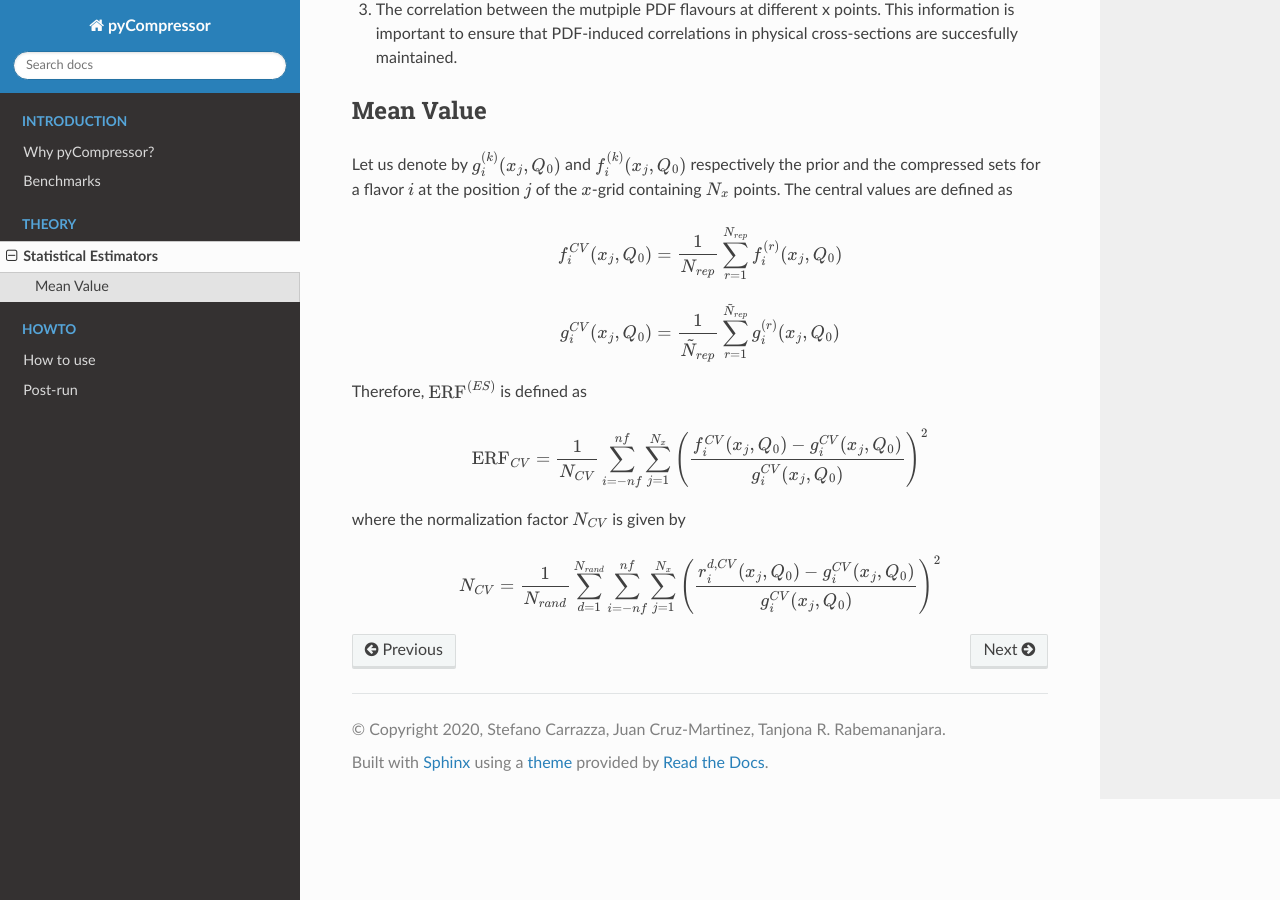
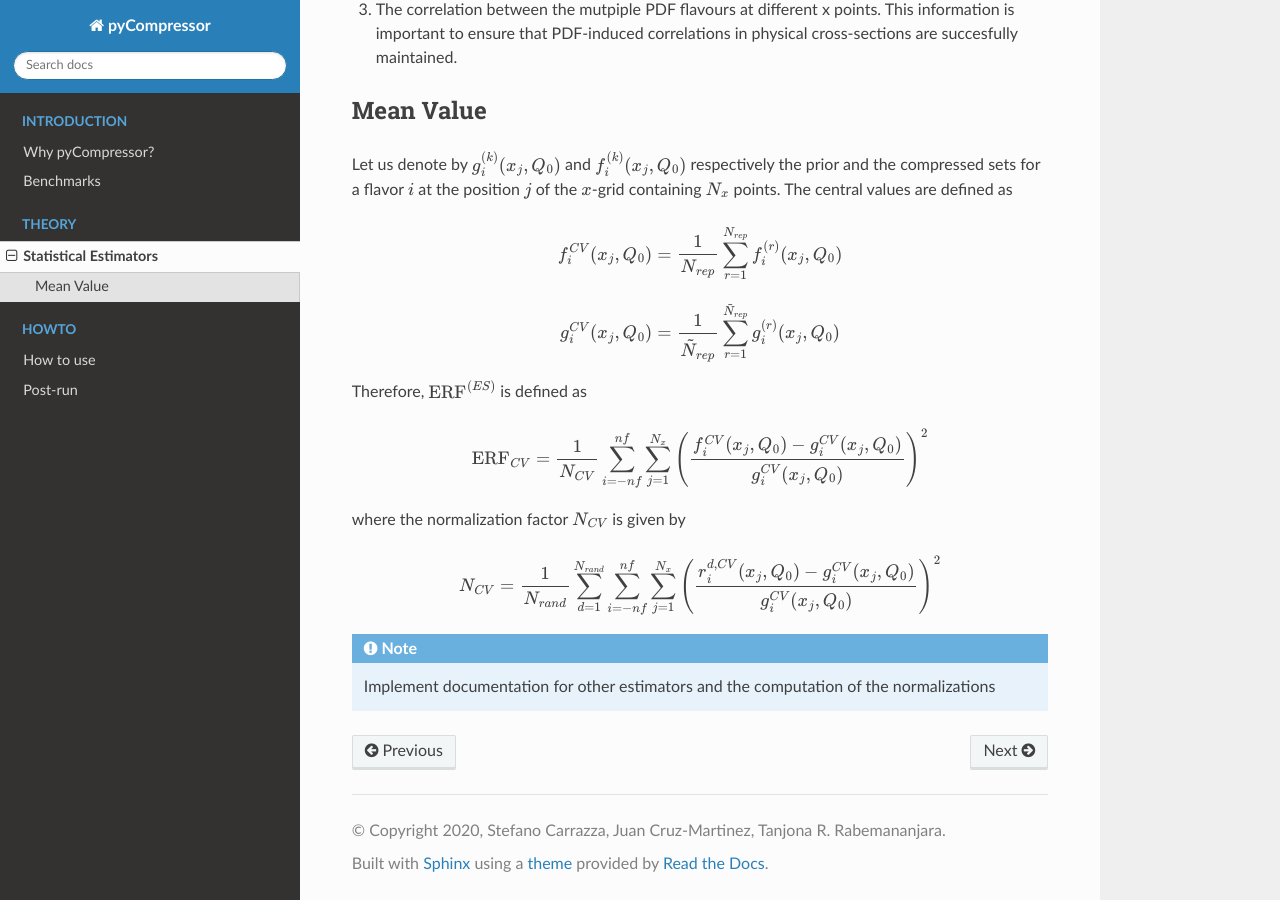
Before and after one commit to N3PDF/pycompressor, a Sphinx documentation site: the page built from doc/source/theory/estimators.rst, in a window 1280 px wide and 900 px high, scrolled down 721 px. Built offline with Sphinx 7.4.7 and the Read the Docs theme 2.0.0, drawn with Linux system fonts in a browser that asks for light colours; pages that are not in the unit, such as notebooks, are missing from menus.

Commit message:
Add notes to docs

```diff
--- a/doc/source/conf.py
+++ b/doc/source/conf.py
@@ -68,6 +68,10 @@ enable_eval_rst = True
 exclude_patterns = []
 
 
+# If true, `todo` and `todoList` produce output, else they produce nothing.
+todo_include_todos = True
+
+
 # -- Options for HTML output -------------------------------------------------
 
 # The theme to use for HTML and HTML Help pages.  See the documentation for
--- a/doc/source/howto/howto.rst
+++ b/doc/source/howto/howto.rst
@@ -114,6 +114,7 @@ structure
    ├── input-runcard.json
    ├── iterations
    │   └── pdf_generated_at_<ITERATION>.png
+   │   └── ...
    ├── losses_info.json
    ├── nnfit
    │    ├── <PDF_NAME>_enhanced.info
--- a/doc/source/intro/introduction.rst
+++ b/doc/source/intro/introduction.rst
@@ -1,5 +1,10 @@
 Why pyCompressor?
 =================
+
+
+.. note::
+
+   Add the motivations here.
 
 
 The two new main features of the `pyCompressor` package compared to the C++ implementation are:
--- a/doc/source/theory/estimators.rst
+++ b/doc/source/theory/estimators.rst
@@ -66,3 +66,10 @@ where the normalization factor :math:`N_{CV}` is given by
 
 .. math::
    N_{CV} = \frac{1}{N_{rand}} \sum\limits_{d=1}^{N_{rand}} \sum\limits_{i=-nf}^{nf} \sum\limits_{j=1}^{N_x} \left( \frac{r_i^{d,CV}(x_j, Q_0) - g_i^{CV}(x_j, Q_0)}{g_i^{CV}(x_j, Q_0)} \right)^2
+
+
+
+
+.. note::
+
+   Implement documentation for other estimators and the computation of the normalizations
```
